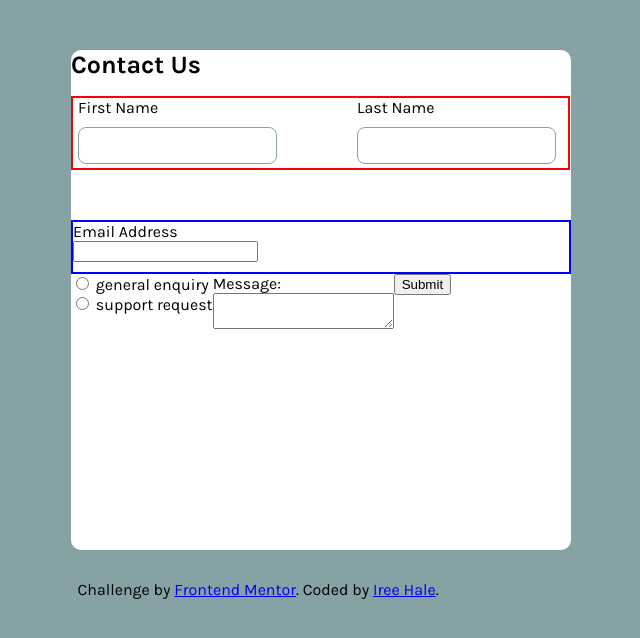
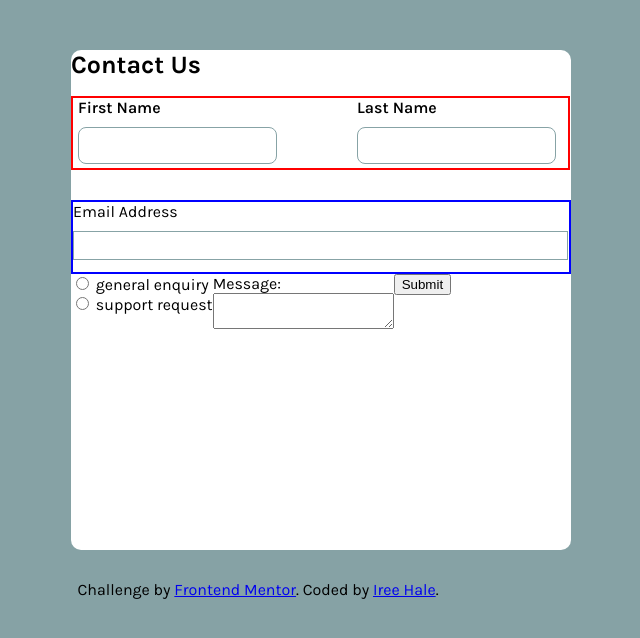
Before and after one commit to NightWing3099/contact-form, a plain HTML site: page index.html in a window 1280 px wide. Shown: the whole page, without its empty margins (382-1022 px from the left). Drawn offline with Linux system fonts and the light colour scheme.

Commit message:
working the styles of the next section

```diff
--- a/index.html
+++ b/index.html
@@ -29,7 +29,7 @@
           </div>
         </div>
         <div class="email">
-          <label class="email-label" for="email">Email Address</label><br/>
+          <label class="label" for="email">Email Address</label><br/>
           <input type="email" id="email" name="email" required>
         </div>
         <div class="radio-section">
--- a/styles.scss
+++ b/styles.scss
@@ -31,10 +31,11 @@ body{
                     width: 495px;
                     font-size: 16px;
                     height: 70px;
-                    margin-bottom: 50px;
+                    margin-bottom: 30px;
 
                     #first{
                         margin-left: 5px;
+                        font-weight: 600;
                     }
 
                     #name1{
@@ -48,6 +49,7 @@ body{
 
                     #last-name{
                         margin-left: 50px;
+                        font-weight: 600;
                     }
 
                     #name2{
@@ -61,11 +63,14 @@ body{
 
                 .email{
                     border: solid blue 2px;
-                    height: 50px;
+                    height: 70px;
                     width: 500px;
 
-                    .email-label{
-                        margin-bottom: 15px;
+                    #email{
+                        margin-top: 10px;
+                        width: 97%;
+                        border: hsl(186, 15%, 59%) 1px solid;
+                        padding: 6px;
                     }
                 }
             }
```
Also changed, not shown: styles.css, 1 other file.
